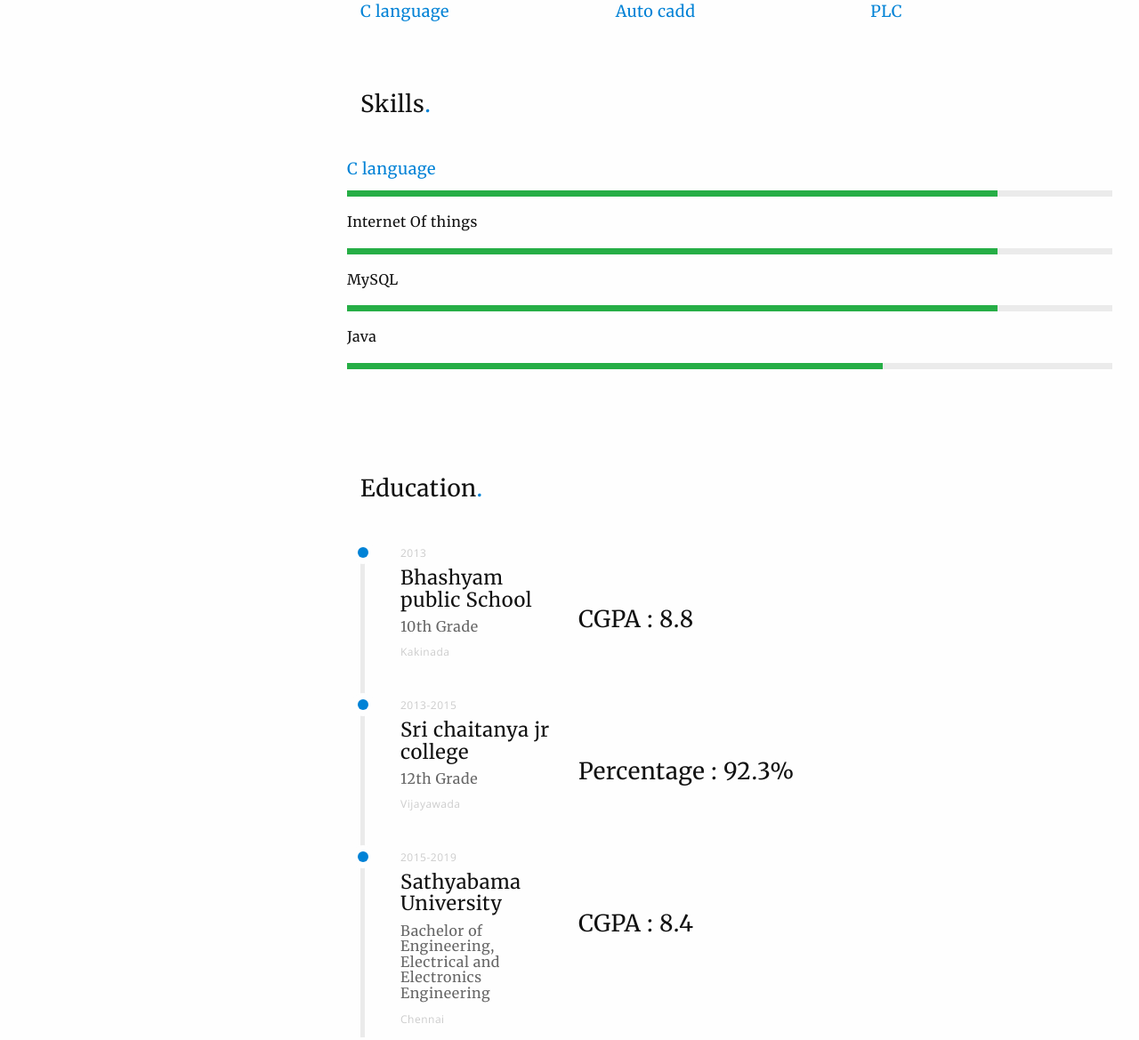
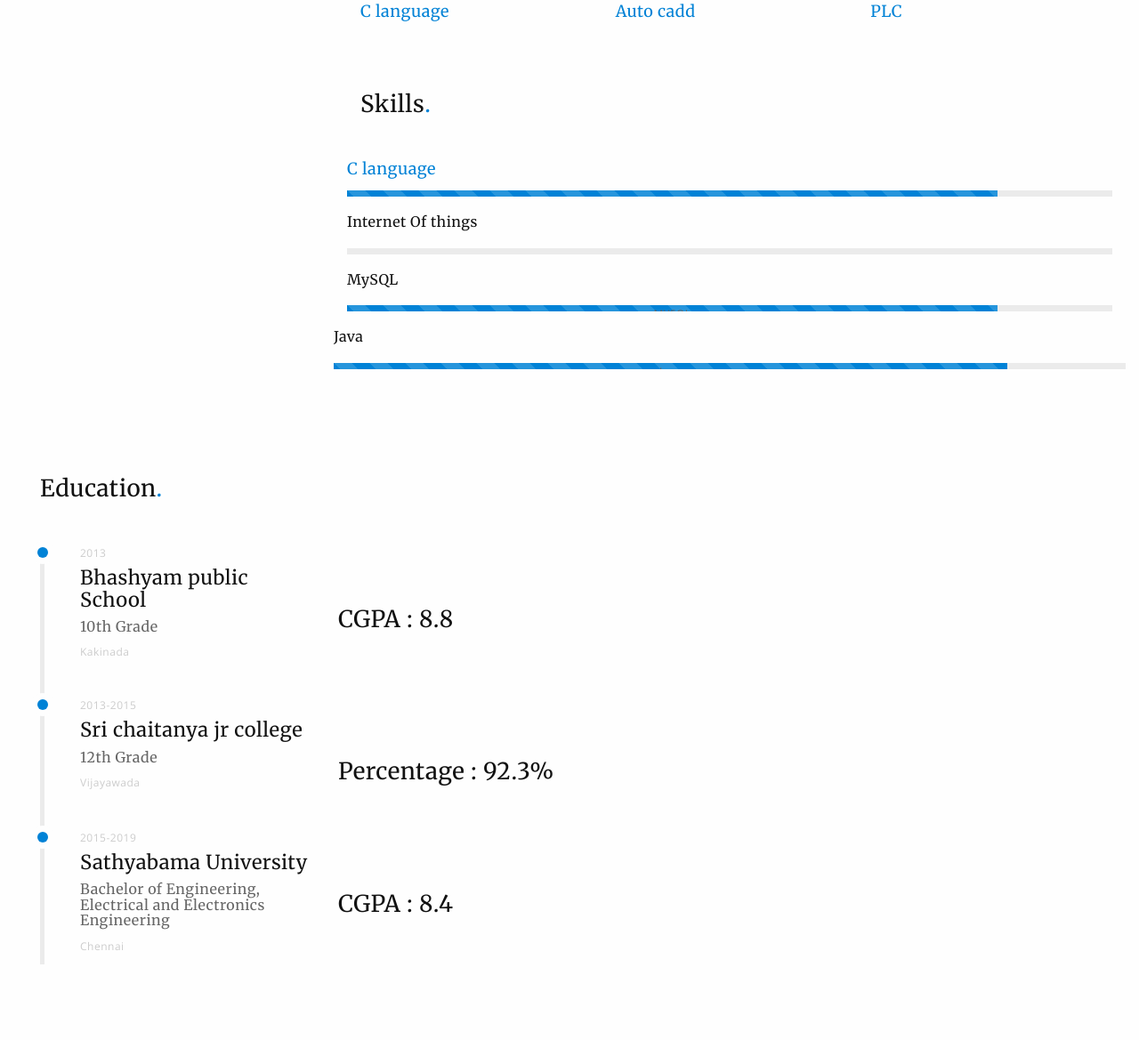
Before and after one commit to bobbyp2/bobbyp2.github.io, a plain HTML site: page index.html in a window 1280 px wide. Shown: the part 920-2089 px from the top of the page at 89% size. Drawn offline with nearby package versions, Linux system fonts and the light colour scheme.

Commit message:
Update index.html

```diff
--- a/index.html
+++ b/index.html
@@ -163,24 +163,24 @@
                     </div>
                         <h5 class="text-primary">C language</h5>
                             <div class="progress">
-                                <div class="progress-bar progress-bar-success animated fadeInLeft" role="progressbar" aria-valuenow="85" aria-valuemin="0" aria-valuemax="100" style="width: 85%">
+                                <div class="progress-bar progress-bar-striped active" role="progressbar" aria-valuenow="85" aria-valuemin="0" aria-valuemax="100" style="width: 85%">
                                 </div>
                             </div><!-- / progress -->
 
                             <h6 class="progress-title">Internet Of things</h6>
                             <div class="progress">
-                                <div class="progress-bar progress-bar-success animated fadeInLeft" role="progressbar" aria-valuenow="85" aria-valuemin="0" aria-valuemax="100" style="width: 85%">
+                                <divclass="progress-bar progress-bar-striped active" role="progressbar" aria-valuenow="85" aria-valuemin="0" aria-valuemax="100" style="width: 85%">
                                 </div>
                             </div><!-- / progress -->
                             <h6 class="progress-title">MySQL</h6>
                             <div class="progress">
-                                <div class="progress-bar progress-bar-success animated fadeInLeft" role="progressbar" aria-valuenow="85" aria-valuemin="0" aria-valuemax="100" style="width: 85%">
+                                <div class="progress-bar progress-bar-striped active" role="progressbar" aria-valuenow="85" aria-valuemin="0" aria-valuemax="100" style="width: 85%">MYSQL
                                 </div>
                             </div><!-- / progress -->
                      </div>
                             <h6 class="progress-title">Java</h6>
                             <div class="progress">
-                                <div class="progress-bar progress-bar-success animated fadeInLeft" role="progressbar" aria-valuenow="90" aria-valuemin="0" aria-valuemax="100" style="width: 70%">
+                                <div class="progress-bar progress-bar-striped active" role="progressbar" aria-valuenow="90" aria-valuemin="0" aria-valuemax="100" style="width: 85%">Java
                                 </div>
                             </div><!-- / progress -->
 
```
